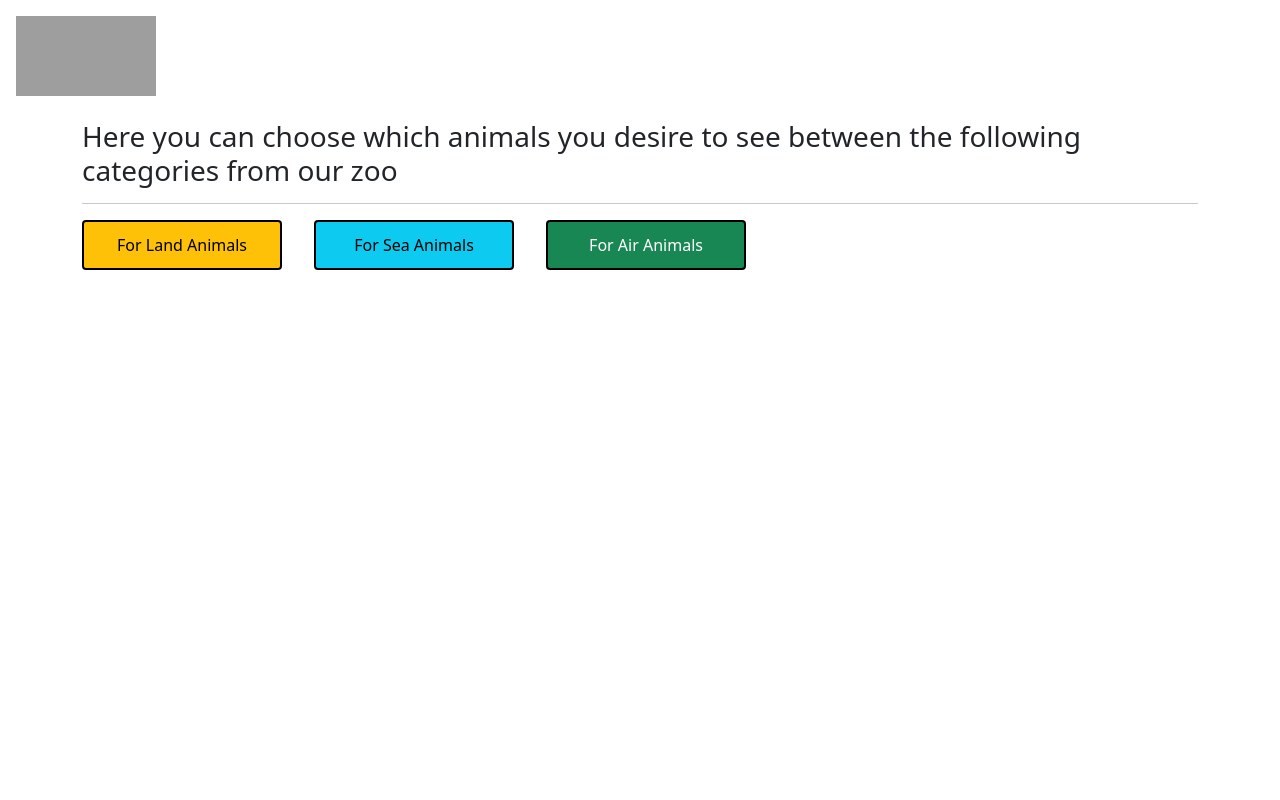
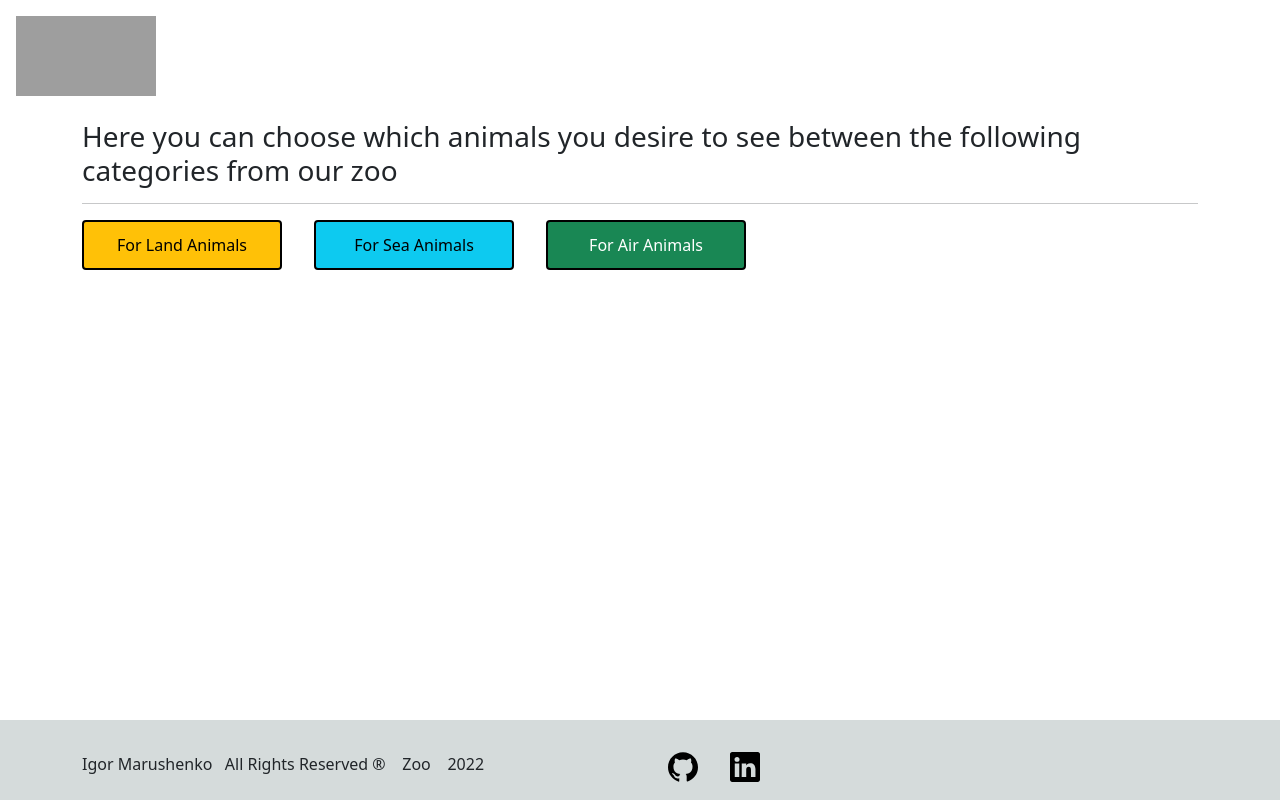
Before and after one commit to MaorBarzilay/react-zoo, a React (Create React App) app: page /animals in a window 1280 px wide. Built offline with nearby package versions, Linux system fonts and the light colour scheme; grey boxes are pictures that could not be loaded.

Commit message:
add footer

```diff
--- a/package.json
+++ b/package.json
@@ -10,6 +10,7 @@
     "firebase": "^9.8.4",
     "react": "^18.2.0",
     "react-dom": "^18.2.0",
+    "react-icons": "^4.4.0",
     "react-router-dom": "^6.3.0",
     "react-scripts": "5.0.1",
     "web-vitals": "^2.1.4"
--- a/src/App.js
+++ b/src/App.js
@@ -3,13 +3,17 @@ import './App.css';
 import 'bootstrap/dist/css/bootstrap.css';
 import Homepage from './components/Homepage';
 import Navbar from './components/Navbar';
+import Footer from './components/Footer';
 
 function App() {
   return (
+    <>
     <div className='App'>
       <Navbar />
       <Homepage />
     </div>
+    <Footer />
+    </>
   );
 }
 
--- a/src/components/AddAnimal.js
+++ b/src/components/AddAnimal.js
@@ -2,6 +2,7 @@ import React, { useState } from "react";
 import { addDoc, collection, doc, Timestamp } from "firebase/firestore";
 import { db } from "../firebase-config";
 import Navbar from "./Navbar";
+import Footer from "./Footer";
 
 export default function AddAnimal() {
   const [category, setCategory] = useState("");
@@ -88,6 +89,7 @@ export default function AddAnimal() {
           </button>
         </form>
       </div>
+      <Footer />
     </>
   );
 }
--- a/src/components/Animals.js
+++ b/src/components/Animals.js
@@ -1,9 +1,11 @@
 import React from "react";
 import { Link } from "react-router-dom";
+import Footer from "./Footer";
 import Navbar from "./Navbar";
 
 export default function Animals() {
   return (
+    <>
     <div>
       <Navbar />
       <div className="container">
@@ -16,5 +18,7 @@ export default function Animals() {
         <button className="btn btn-success" style={{ marginRight: "2em", width: 200, height: 50, border: "solid black 2px" }}>For Air Animals</button>
       </div>
     </div>
+    <Footer />
+    </>
   );
 }
--- a/src/components/AnimalsData.js
+++ b/src/components/AnimalsData.js
@@ -4,6 +4,7 @@ import { db } from "../firebase-config";
 import ShowAnimals from "./ShowAnimals";
 import Navbar from "./Navbar";
 import { Link } from "react-router-dom";
+import Footer from "./Footer";
 
 export default function AnimalsData() {
   const [animals, setAnimals] = useState([]);
@@ -26,7 +27,7 @@ export default function AnimalsData() {
   }, [animals]);
 
   return (
-    <React.Fragment>
+    <>
       <Navbar />
       <div className="container">
         <h1 style={{ marginTop: "1rem" }}>Here you can see all our animals in the zoo and add a new animal </h1>
@@ -53,6 +54,7 @@ export default function AnimalsData() {
             ))}
         </div>
       </div>
-    </React.Fragment>
+      <Footer />
+    </>
   );
 }
--- /dev/null
+++ b/src/components/Footer.css
@@ -0,0 +1,11 @@
+.fontWeigth {
+  font-weight: 400;
+}
+
+.marginer {
+  margin-top: 2rem;
+}
+
+.marginerLeft {
+  margin-left: 2rem;
+}
--- /dev/null
+++ b/src/components/Footer.js
@@ -0,0 +1,24 @@
+import React from 'react'
+import { SiGithub } from 'react-icons/si'
+import { BsLinkedin } from 'react-icons/bs'
+import './Footer.css'
+import { Link } from 'react-router-dom'
+
+export default function Footer() {
+    return (
+        <div style={{ width: "100%", height: "10%", backgroundColor: "#D5DBDB", position: "fixed", left: 0, bottom: 0, right: 0 }}>
+            <div className='container'>
+                <div className='row'>
+
+                    <div className='col-sm marginer'>
+                        <p className='fontWeigth'>Igor Marushenko &nbsp;&nbsp;All Rights Reserved ® &nbsp;&nbsp; Zoo &nbsp;&nbsp; 2022</p>
+                    </div>
+                    <div className='col-sm marginer marginerLeft'>
+                        <a href='https://github.com/Imarushenko' target='_blank'><SiGithub size={30} color="black" /></a>
+                        <a className='marginerLeft' href='https://www.linkedin.com/in/igor-marushenko/' target='_blank'><BsLinkedin size={30} color="black" /></a>
+                    </div>
+                </div>
+            </div>
+        </div>
+    )
+}
--- a/src/components/Homepage.js
+++ b/src/components/Homepage.js
@@ -1,5 +1,6 @@
 import React from "react";
 import { Link } from "react-router-dom";
+import Footer from "./Footer";
 
 export default function Homepage() {
   return (
```
Also changed, not shown: 1 other file (tests, documents, lock files or other folders). Lines whose indentation alone changed are shown as unchanged.
